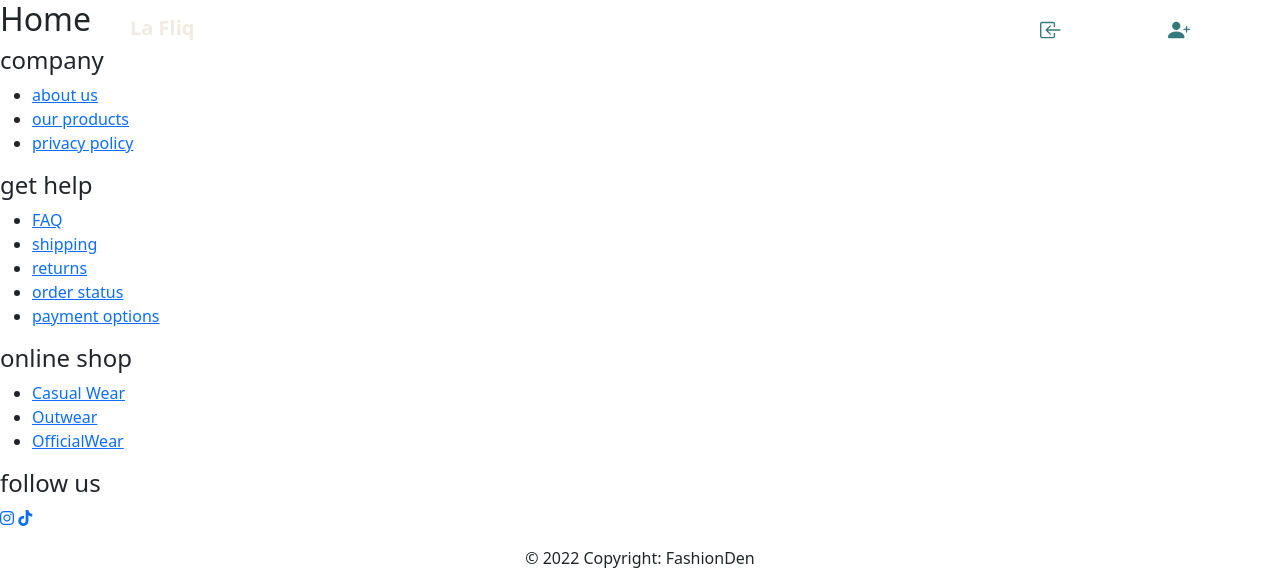
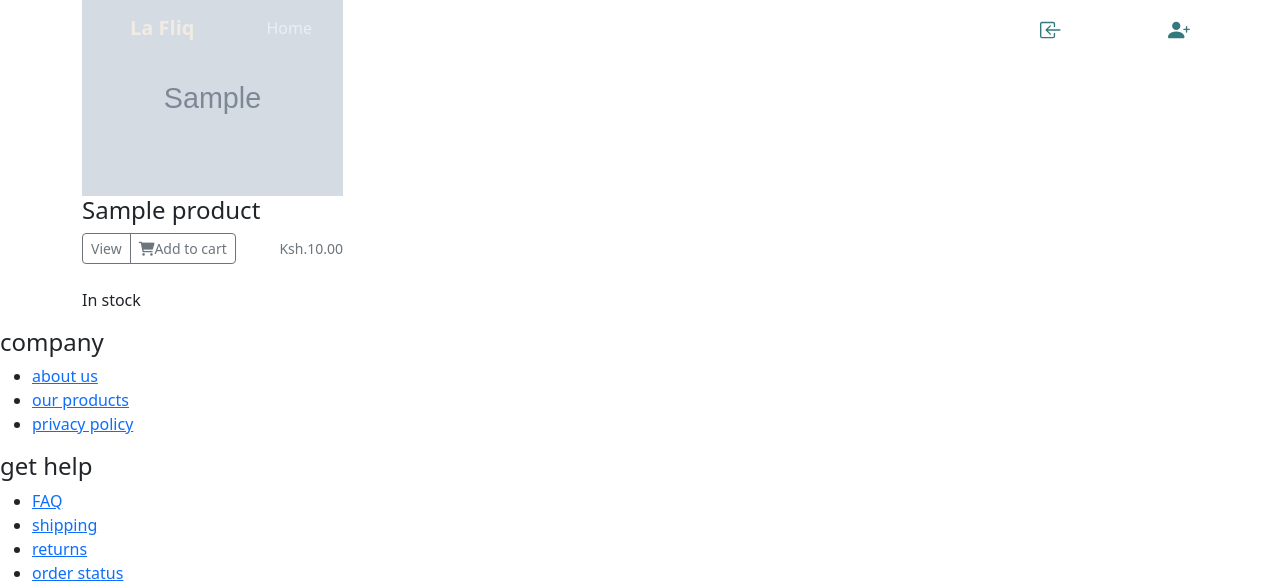
Before and after one commit to Wanjiru393/Portfolio_project, a Django app: page / in a window 1280 px wide. Shown: the top 583 px of the page. Run offline with Django 5.2, Linux system fonts and the light colour scheme; tables that the repository leaves empty hold one stand-in row (values such as "Sample post"); grey boxes marked "Sample" are stand-in pictures; some libraries are stand-ins or nearby versions.

```diff
--- a/Chatapp/templates/home.html
+++ b/Chatapp/templates/home.html
@@ -2,5 +2,40 @@
 {% load static %}
 
 {% block content %}
-    <h2>Home</h2>
+<div class="container">
+
+    <div class="row">
+        {% for product in products %}
+        <!--start products div -->
+        <div class="col-lg-3">
+            <div class="product-box">
+                <div class="product-inner-box position-relative">
+                        <img src="{{ product.image.url }}" alt="{{ product.name }}" class="img-fluid">
+
+                </div>
+                <div class="product-info">
+                    <div class="product-name">
+                        <h4>{{ product.name }}</h4>
+                    </div>
+
+                    <div class="d-flex justify-content-between align-items-center">
+                        <div class="btn-group">
+                            <a href="#" class="btn btn-sm btn-outline-secondary">View</a>
+                            <a href="#" class="btn btn-sm btn-outline-secondary"><i class="fa fa-shopping-cart" aria-hidden="true"></i>Add to cart</a>
+                        </div>
+                        <small class="text-muted">Ksh.{{ product.price }}</small>
+                    </div>
+                    <br>
+                    <div class="product-price">
+                        <p class="product-stock">{% if product.stock > 0 %}In stock{% else %}Out of stock{% endif %}</p>
+
+                    </div>
+
+                </div>
+            </div>
+        </div>
+        {% endfor %}
+        <!--end products div -->
+    </div>
+</div>
 {% endblock %}
--- a/Chatapp/urls.py
+++ b/Chatapp/urls.py
@@ -2,7 +2,7 @@ from django.urls import path
 from . import views
 
 urlpatterns = [
-    path('', views.home, name='home'),
+    path('', views.product_list, name='home'),
     path('register/', views.register, name='register'),
     path('login/', views.login_view, name='login'),
     path('logout/', views.logout_view, name='logout'),
--- a/Chatapp/views.py
+++ b/Chatapp/views.py
@@ -1,22 +1,27 @@
-from django.shortcuts import render, redirect
+from django.shortcuts import render, redirect, get_object_or_404
 from .forms import UserRegistrationForm
 from django.contrib.auth import authenticate, login, logout
 from django.contrib import messages
+from .models import Product, Category
+from django.db.models import Subquery, OuterRef, Sum
 
 
-def home(request):
-    return render(request, 'home.html')
-
+def product_list(request):
+    products = Product.objects.all()
+    context = {
+        'products': products,
+    }
+    return render(request, 'home.html', context)
 
 def register(request):
     if request.method == 'POST':
         form = UserRegistrationForm(request.POST)
         if form.is_valid():
             form.save()
-            return redirect('home')
+            return redirect('login')
     else:
         form = UserRegistrationForm()
-    return render(request, 'auth/register.html', {'form': form})
+    return render(request, 'register.html', {'form': form})
 
 def login_view(request):
     if request.method == 'POST':
@@ -26,10 +31,10 @@ def login_view(request):
         if user is not None:
             login(request, user)
             messages.success(request, 'You have been logged in.')
-            return redirect('home')
+            return redirect('product_list')
         else:
             messages.error(request, 'Invalid login credentials.')
-    return render(request, 'auth/login.html')
+    return render(request, 'login.html')
 
 def logout_view(request):
     logout(request)
```
Also changed, not shown: Chatapp/templates/product_detail.html (added).
